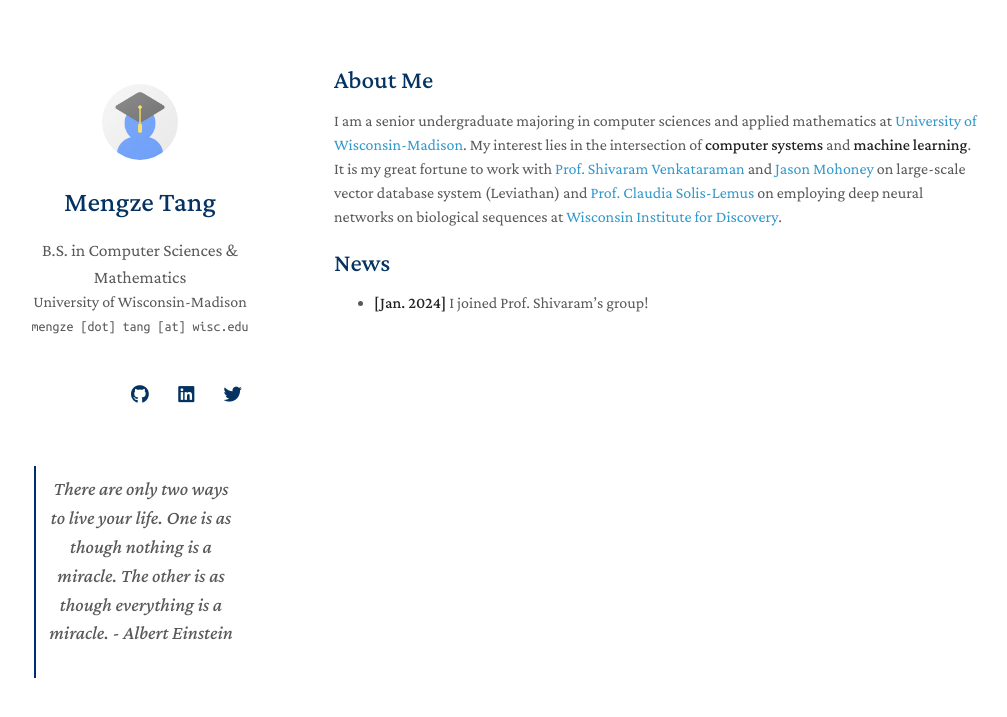
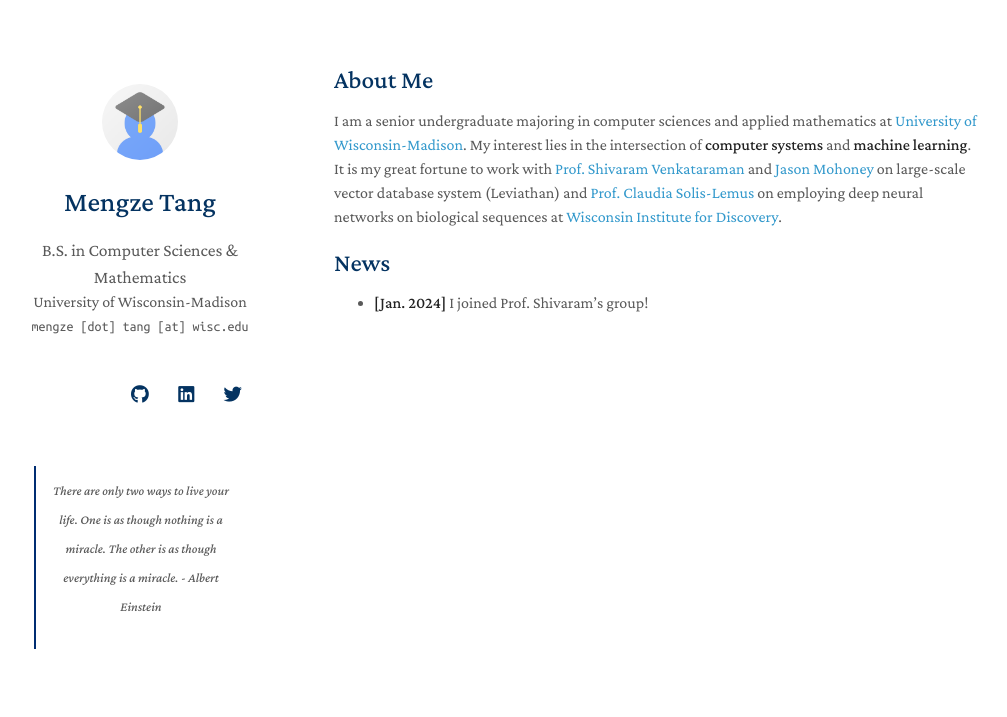
Before and after one commit to madmtang/madmtang.github.io, a Jekyll site: the page built from index.md, in a window 1280 px wide. Shown: the top 717 px of the page, without its empty margins (136-1143 px from the left). Built offline with Jekyll 4.4.1, drawn with Linux system fonts in a browser that asks for light colours; nearby versions of some CDN libraries; a style sheet for code colours, icons or effects is not loaded; our own code applies the rules of GitHub Pages for plain Markdown files.

Commit message:
shrink quote font

```diff
--- a/_layouts/homepage.html
+++ b/_layouts/homepage.html
@@ -93,8 +93,8 @@
         <br>
 
         <blockquote>
-            <p>There are only two ways to live your life. One is as though nothing is a miracle.
-            The other is as though everything is a miracle. - Albert Einstein</p>
+            <p><font size="2">There are only two ways to live your life. One is as though nothing is a miracle.
+            The other is as though everything is a miracle. - Albert Einstein</font></p>
         </blockquote>
 
       </header>
```
